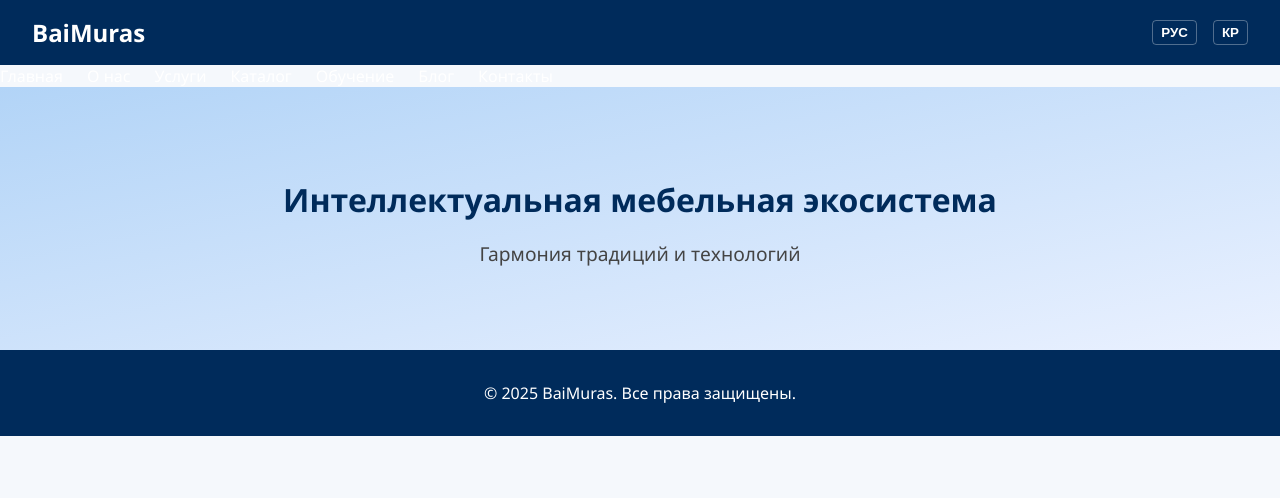
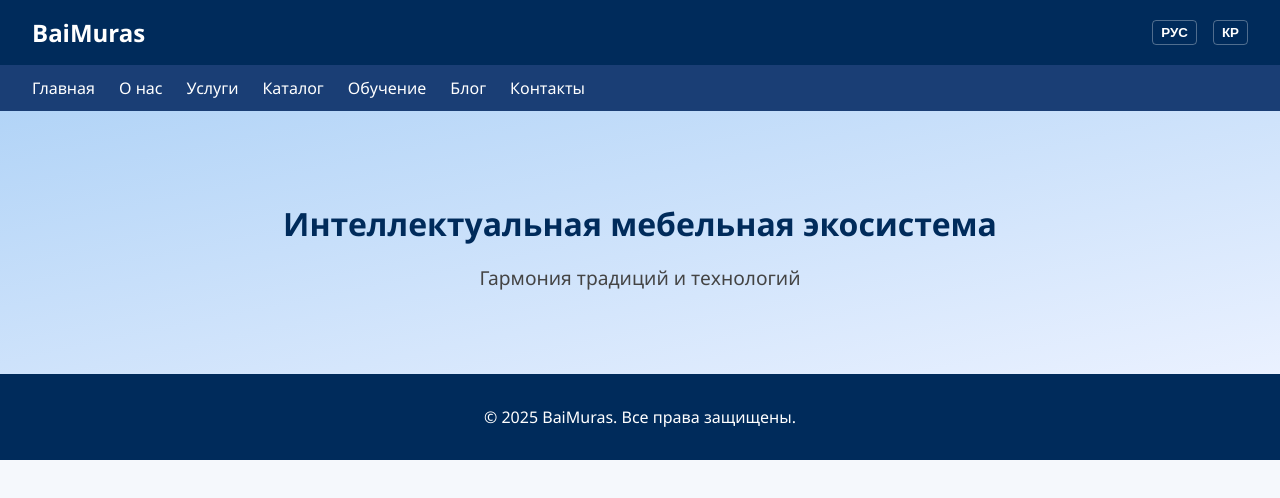
Before and after one commit to ardakchapaev/BaiMuras, a plain HTML site: page templates/index.html in a window 1280 px wide. Drawn offline with Linux system fonts and the light colour scheme.

Commit message:
Update style.css

```diff
--- a/static/css/style.css
+++ b/static/css/style.css
@@ -6,6 +6,7 @@ body {
   color: #1a1a2e;
 }
 
+/* Header */
 header {
   display: flex;
   justify-content: space-between;
@@ -20,20 +21,7 @@ header h1 {
   margin: 0;
 }
 
-nav ul {
-  list-style: none;
-  display: flex;
-  gap: 1.5rem;
-  margin: 0;
-  padding: 0;
-}
-
-nav ul li a {
-  text-decoration: none;
-  color: white;
-  font-weight: 500;
-}
-
+/* Language Switcher */
 .language-switcher {
   display: flex;
   gap: 1rem;
@@ -54,6 +42,32 @@ nav ul li a {
   background: #ffffff30;
 }
 
+/* Navigation */
+nav {
+  background-color: #1a3e75;
+  padding: 0.75rem 2rem;
+}
+
+nav ul {
+  list-style: none;
+  margin: 0;
+  padding: 0;
+  display: flex;
+  gap: 1.5rem;
+}
+
+nav ul li a {
+  text-decoration: none;
+  color: white;
+  font-weight: 500;
+  transition: color 0.3s;
+}
+
+nav ul li a:hover {
+  color: #a3cfff;
+}
+
+/* Hero Section */
 .hero {
   padding: 4rem 2rem;
   text-align: center;
@@ -71,6 +85,7 @@ nav ul li a {
   color: #444;
 }
 
+/* Footer */
 footer {
   text-align: center;
   padding: 1rem;
@@ -78,6 +93,7 @@ footer {
   color: white;
 }
 
+/* Responsive */
 @media (max-width: 768px) {
   nav ul {
     flex-direction: column;
@@ -87,6 +103,7 @@ footer {
   header {
     flex-direction: column;
     align-items: flex-start;
+    gap: 1rem;
   }
 
   .hero {
```
